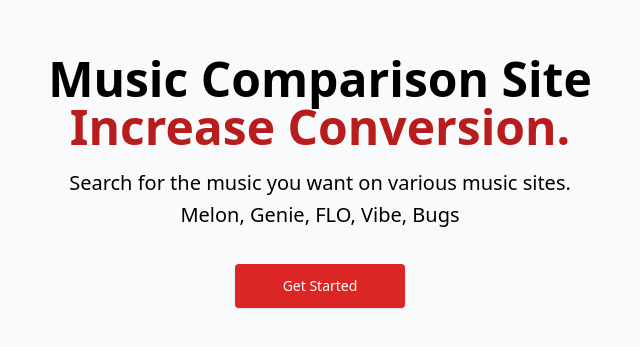
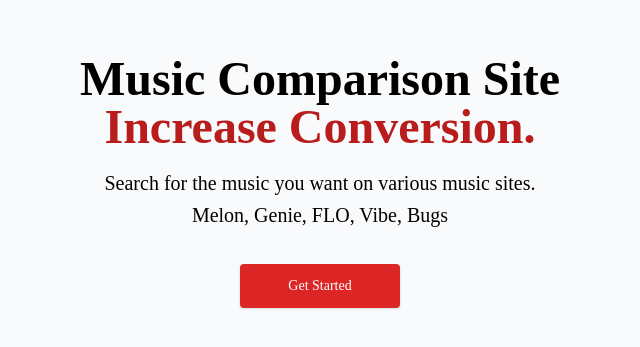
Before and after one commit to ParkMyoungKyu/music-compare-site, a website built with webpack: page index.html in a window 1280 px wide. Shown: the part 219-566 px from the top of the page, without its empty margins (320-960 px from the left). Built offline with nearby package versions, Linux system fonts and the light colour scheme.

Commit message:
공통 폰트 적용

```diff
--- a/index.html
+++ b/index.html
@@ -6,7 +6,7 @@
     <title>음악 차트 비교</title>
   </head>
 
-  <body>
+  <body class="font-nanumgothic">
     <div id="header" class="bg-white"></div>
     <div id="musicSiteList"></div>
     <div id="body"></div>
--- a/src/styles/tailwind.css
+++ b/src/styles/tailwind.css
@@ -2,3 +2,9 @@
 @tailwind base;
 @tailwind components;
 @tailwind utilities;
+
+@font-face {
+    font-family: 'nanumgothic';
+    src: url('http://fonts.googleapis.com/earlyaccess/nanumgothic.css');
+    font-weight: bold;
+}
--- a/tailwind.config.js
+++ b/tailwind.config.js
@@ -2,7 +2,11 @@
 export default {
   content: ['./src/**/*.{js,jsx,ts,tsx}', './index.html'],
   theme: {
-    extend: {},
+    extend: {
+      fontFamily: {
+        nanumgothic: ['nanumgothic'],
+      },
+    },
   },
   plugins: [
     // require('@tailwindcss/aspect-ratio'),
```
Also changed, not shown: 1 other file.
